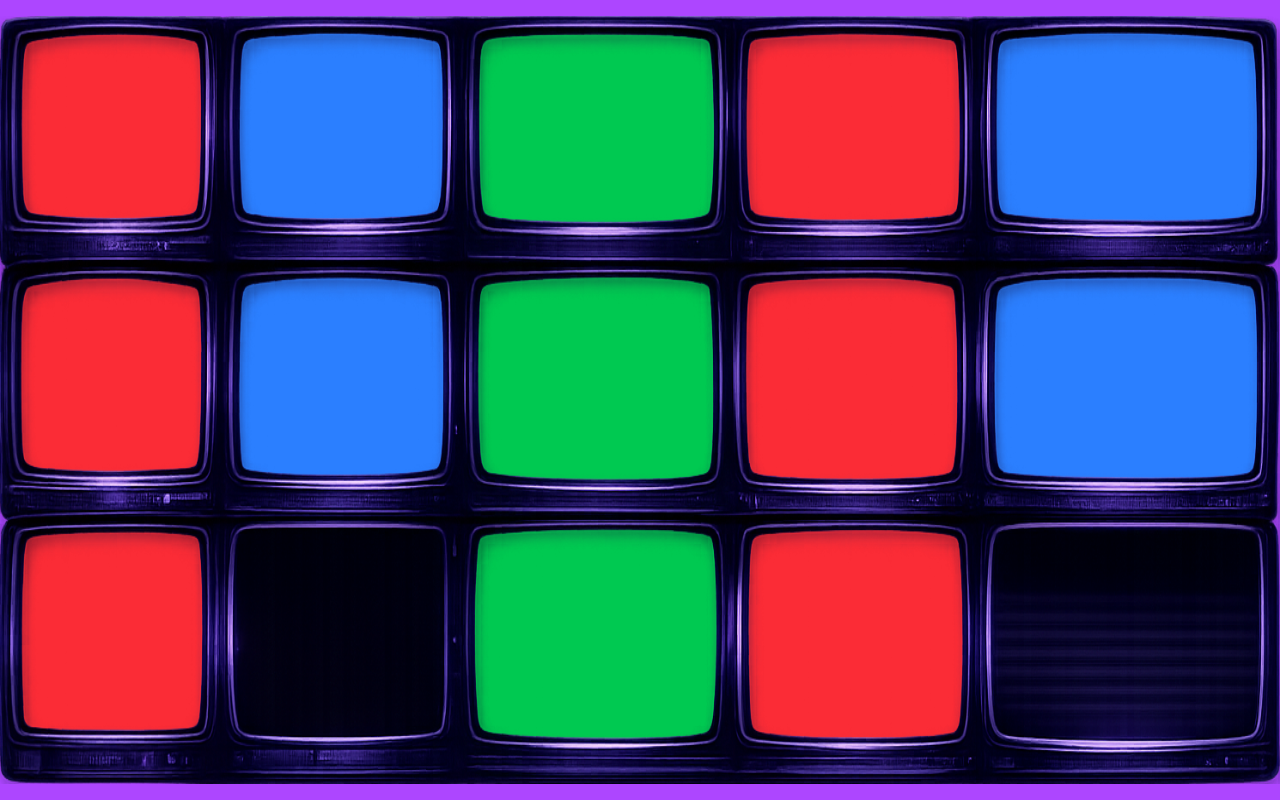
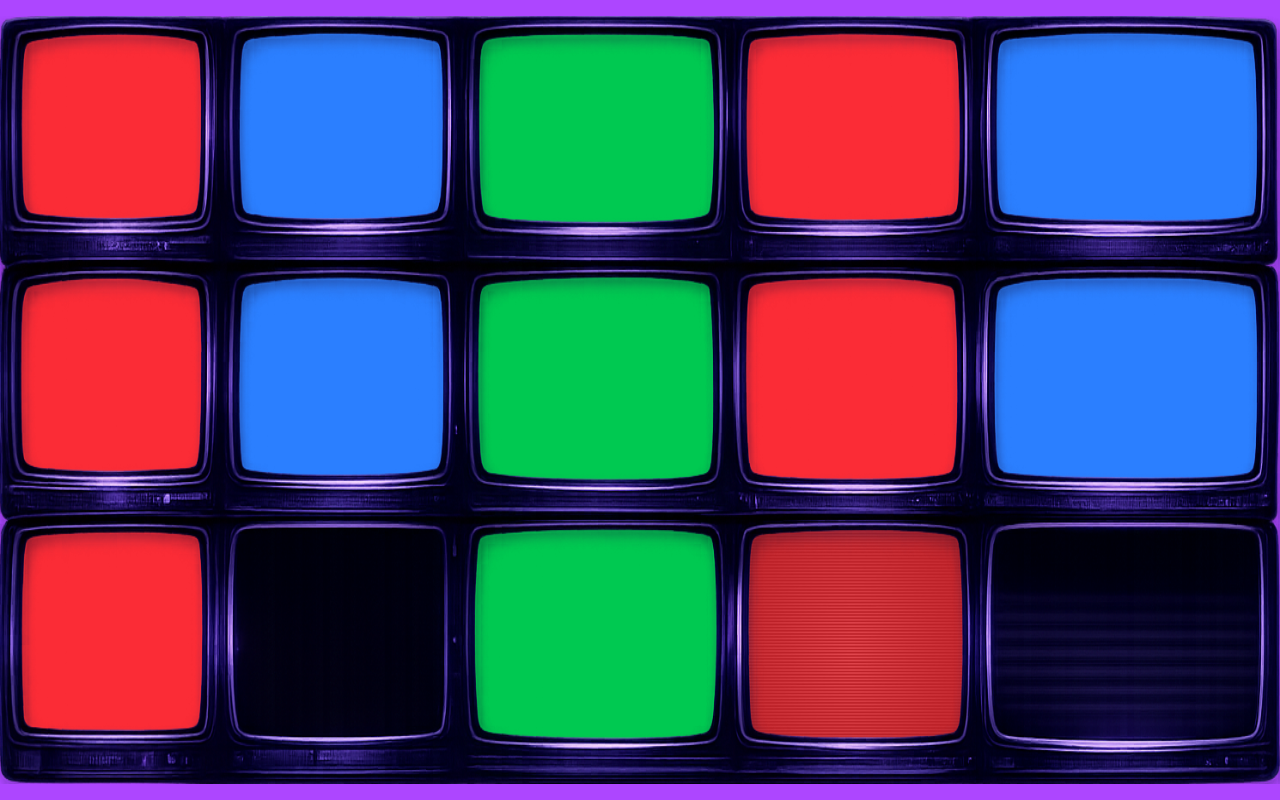
Before and after one commit to alla0242/Meech_website, a Next.js app: page / in a window 1280 px wide. Shown: the part 256-1056 px from the top of the page. Built offline with nearby package versions, Linux system fonts and the light colour scheme.

Commit message:
scanline fuckery to fuck with more

```diff
--- a/src/app/componnents/banner.jsx
+++ b/src/app/componnents/banner.jsx
@@ -37,7 +37,8 @@ export default function Banner() {
             </div>
             <div id="grid-item-3" className="bg-green-500  h-[98%] w-[98%] self-start justify-self-start rounded-4xl overflow-hidden">
             </div>
-            <div id="grid-item-4" className="bg-red-500  h-[98%] w-full self-start justify-self-center rounded-4xl overflow-hidden">
+            <div id="grid-item-4" className="bg-red-500  h-[98%] w-full self-start justify-self-center rounded-4xl overflow-hidden relative">
+              <Image src="/scanline_overlay.jpg" alt="scanline overlay" fill className="object-cover object-center opacity-25 bg-blend-darken-50" />
             </div>
                         <div id="grid-item-5" className="bg-blue-500  h-[98%] w-[98%] self-start justify-self-start rounded-4xl overflow-hidden">
 
```
Also changed, not shown: public/scanline_overlay.jpg (added).
